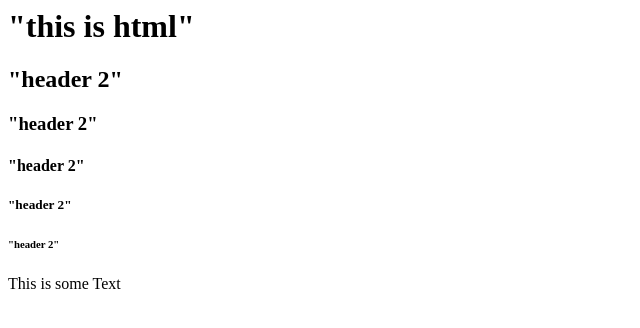
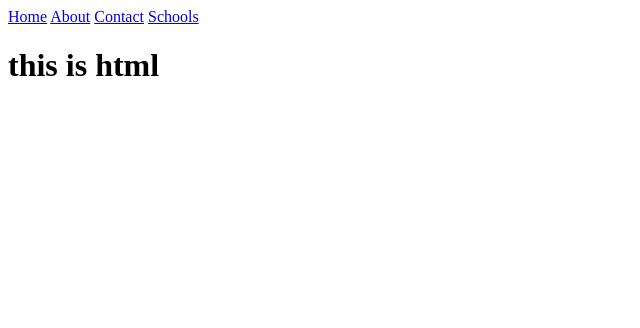
Before and after one commit to benhazey/benjaminstawasz.github.io, a plain HTML site: page index.html in a window 1280 px wide. Shown: the whole page, without its empty margins (0-640 px from the left). Drawn offline with Linux system fonts and the light colour scheme.

Commit message:
Update index.html

```diff
--- a/index.html
+++ b/index.html
@@ -1,16 +1,15 @@
 <html>
   <head>
-    <meta name= "author" contents="Ben Stawasz">
+    <div class = "navbar">
+      <a class="active" href = "#home">Home</a>
+      <a href="#About">About</a>
+      <a href="#Contact Information">Contact</a>
+      <a href="#Schools">Schools</a>
+
   </head>
-    <title> "my site" </title>
-  <body>
-    <h1>"this is html"</h1>
-    <h2> "header 2" </h2>
-    <h3> "header 2" </h3>
-    <h4> "header 2" </h4>
-    <h5> "header 2" </h5>
-    <h6> "header 2" </h6>
-    This is some Text
+    <body>
 
-  <body>
+    <h1>this is html</h1>
+
+  </body>
 <html>
```
